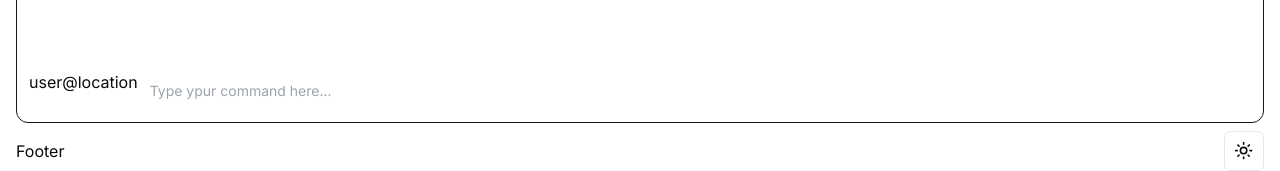
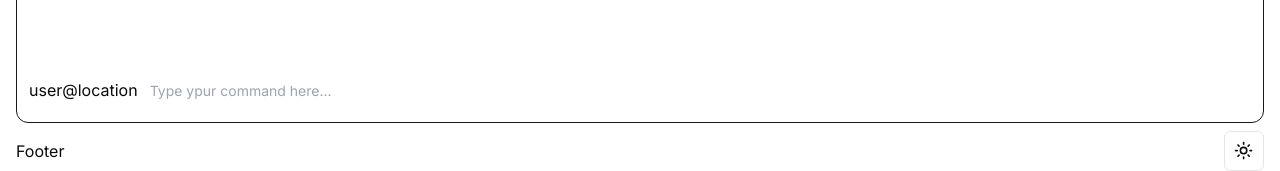
Before and after one commit to Melvin2306/portfolio, a Next.js app: page / in a window 1280 px wide. Shown: the part 613-784 px from the top of the page. Built offline with nearby package versions, Linux system fonts and the light colour scheme.

Commit message:
added content-center

```diff
--- a/components/terminal/TerminalLocator.tsx
+++ b/components/terminal/TerminalLocator.tsx
@@ -5,7 +5,7 @@ function TerminalLocator() {
   const [user, setUser] = useState('user');
   const [location, setLocation] = useState('location');
   return (
-    <div className='w-3/10'>
+    <div className='w-3/10 content-center'>
       <span className=''>{user}</span>
       <span>@</span>
       <span className=''>{location}</span>
```
